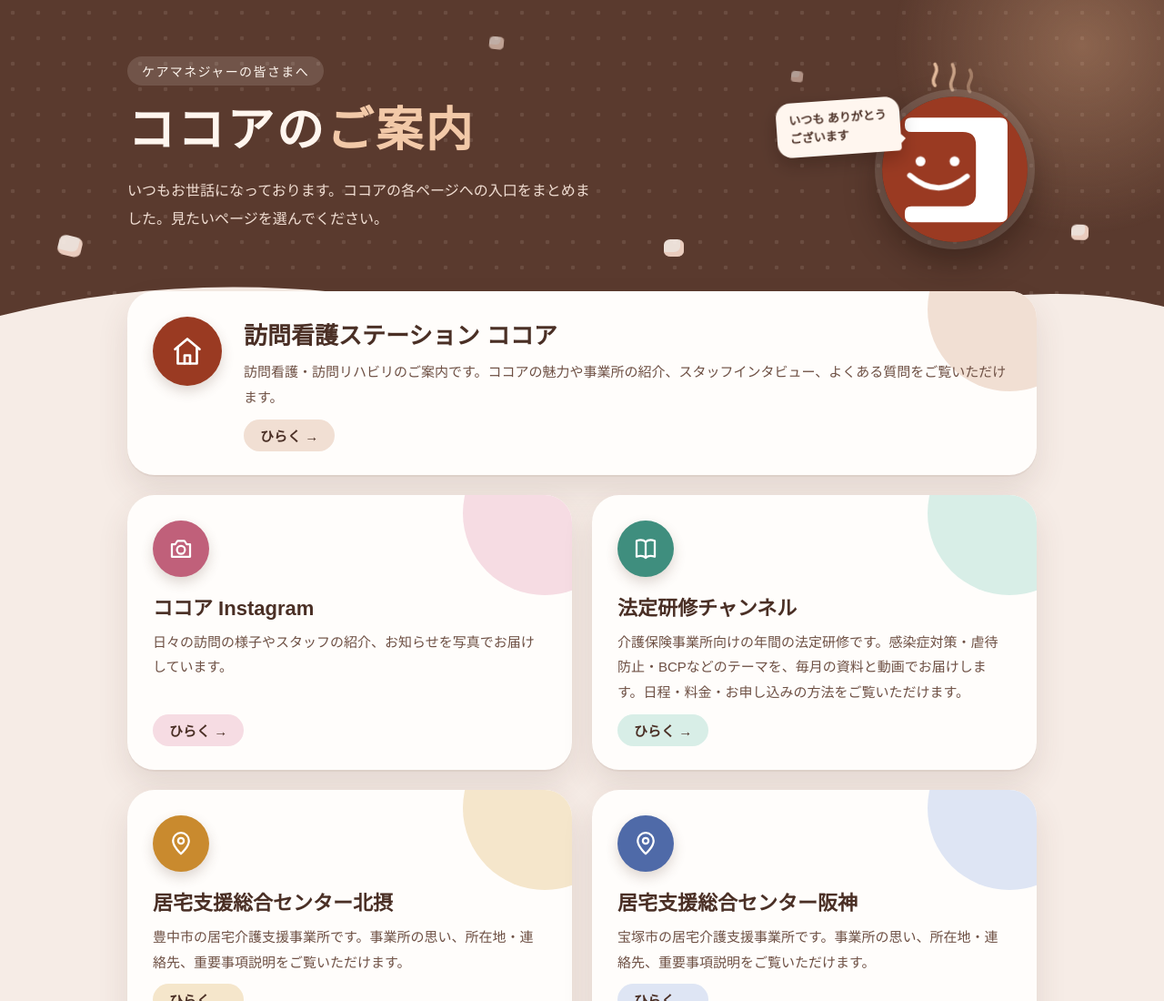
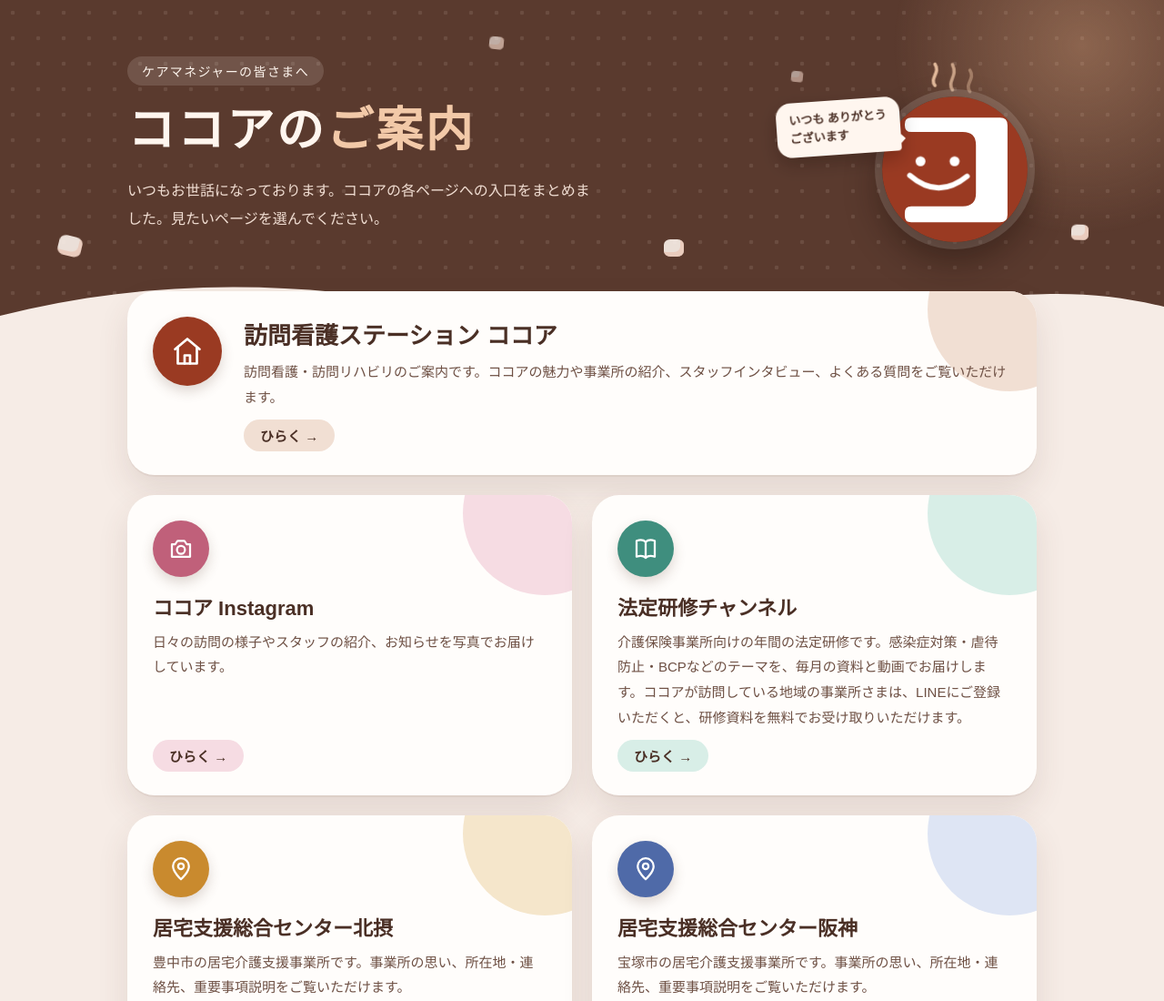
Before and after one commit to communitykawahara-design/cocoa-annai, a plain HTML site: page annai/index.html in a window 1280 px wide. Shown: the top 1100 px of the page at 91% size. Drawn offline with Linux system fonts and the light colour scheme; a web font is replaced by a local one.

Commit message:
案1のページ：法定研修チャンネルの紹介文を、訪問している地域の事業所はLINE登録で研修資料を無料で受け取れる説明にした。料金・申し込みの文は消した
Co-Authored-By: Claude Opus 5.5 <noreply@anthropic.com>

```diff
--- a/annai/index.html
+++ b/annai/index.html
@@ -342,7 +342,7 @@ var LINKS = [
   {key:"insta", icon:"camera", tag:"Instagram", title:"ココア Instagram", url:"https://www.instagram.com/houkan.cocoa2012/",
    desc:"日々の訪問の様子やスタッフの紹介、お知らせを写真でお届けしています。"},
   {key:"kenshu", icon:"book", tag:"法定研修", title:"法定研修チャンネル", url:"https://www.kango-cocoa.jp/houmoncocoa/all/Lqa_1_1_DUD%2CID/CLoverview.htm",
-   desc:"介護保険事業所向けの年間の法定研修です。感染症対策・虐待防止・BCPなどのテーマを、毎月の資料と動画でお届けします。日程・料金・お申し込みの方法をご覧いただけます。"},
+   desc:"介護保険事業所向けの年間の法定研修です。感染症対策・虐待防止・BCPなどのテーマを、毎月の資料と動画でお届けします。ココアが訪問している地域の事業所さまは、LINEにご登録いただくと、研修資料を無料でお受け取りいただけます。"},
   {key:"hokusetsu", icon:"pin", tag:"居宅 北摂", title:"居宅支援総合センター北摂", url:"https://www.kango-cocoa.jp/houmoncocoa/AD0630404235/CDoffice_d.htm",
    desc:"豊中市の居宅介護支援事業所です。事業所の思い、所在地・連絡先、重要事項説明をご覧いただけます。"},
   {key:"hanshin", icon:"pin", tag:"居宅 阪神", title:"居宅支援総合センター阪神", url:"https://www.kango-cocoa.jp/houmoncocoa/AC0407669659/CDoffice_d.htm",
```
